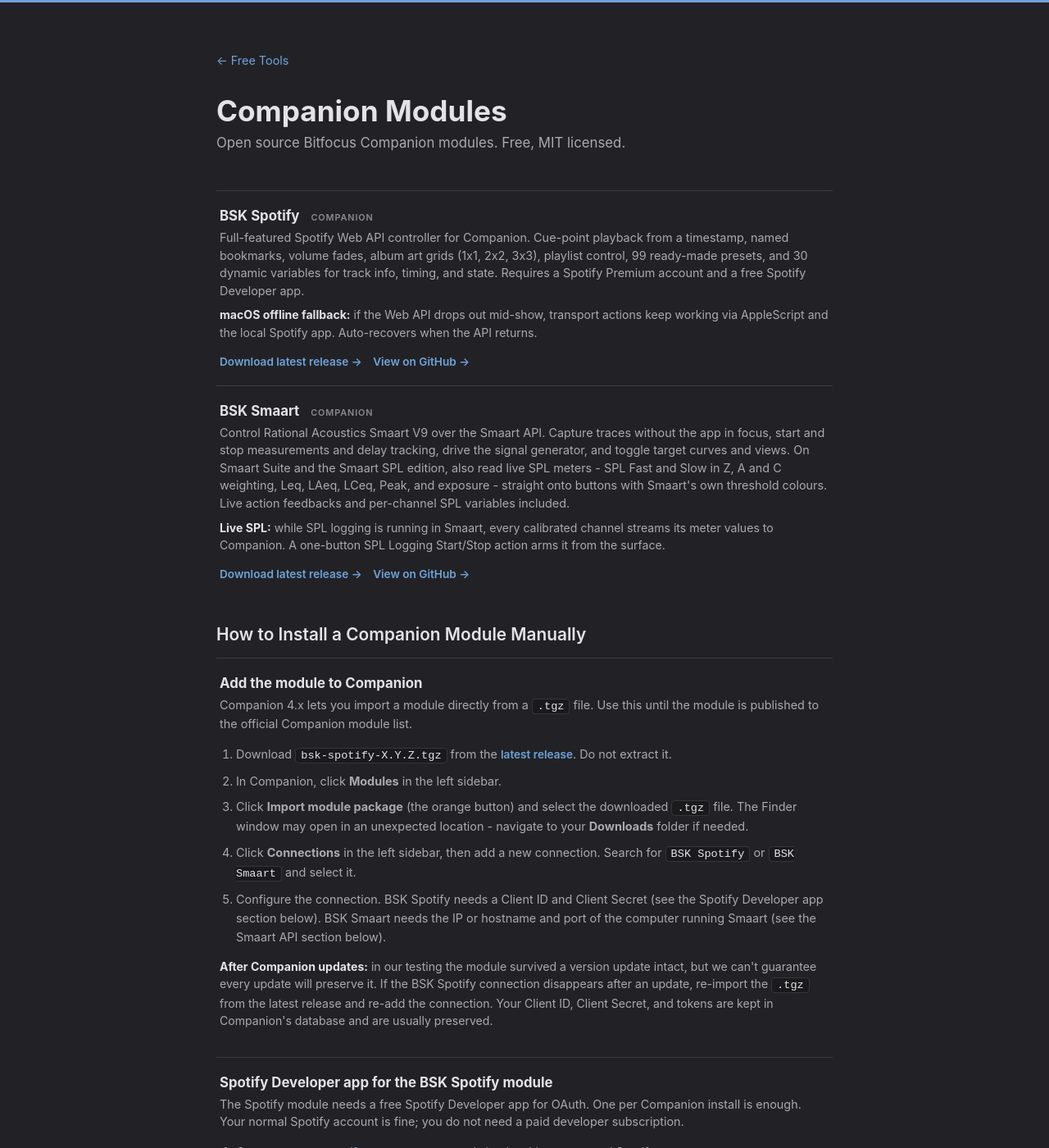
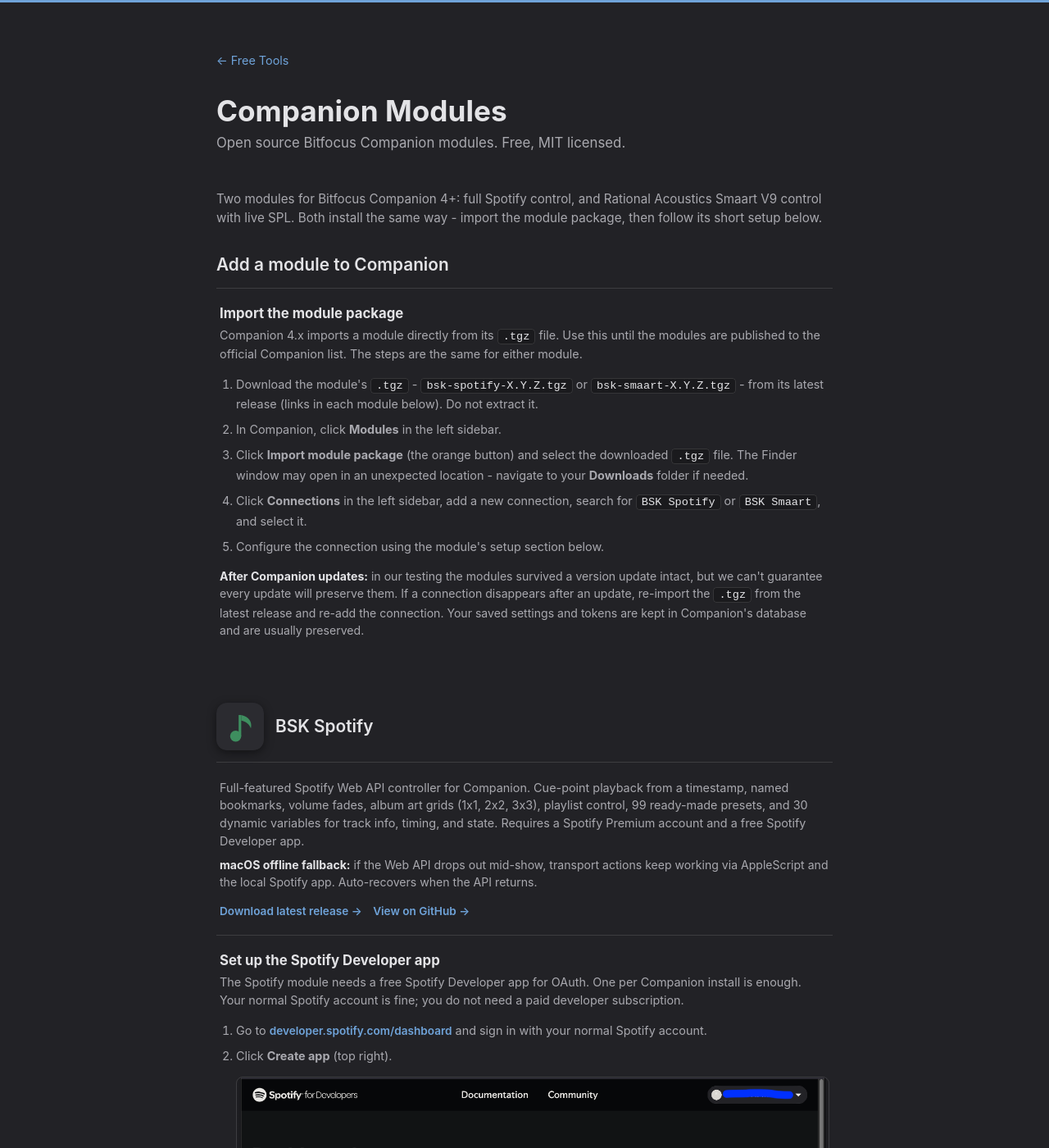
Before and after one commit to BSKapps/bskapps.github.io, a Jekyll site: the page tools/companion/index.html, which Jekyll copies as it is, in a window 1280 px wide and 1400 px high. Shown: the whole window at 82% size. Built offline with Jekyll 4.4.1, drawn with Linux system fonts in a browser that asks for light colours; some of the changed text lies outside the part shown.

Commit message:
Companion: one Companion Modules card with both module icons on home and Button Maker; regroup the Companion page by module

```diff
--- a/tools/companion/index.html
+++ b/tools/companion/index.html
@@ -21,39 +21,37 @@
         <h1>Companion Modules</h1>
         <p class="tagline">Open source Bitfocus Companion modules. Free, MIT licensed.</p>
 
+        <p class="section-desc">Two modules for Bitfocus Companion 4+: full Spotify control, and Rational Acoustics Smaart V9 control with live SPL. Both install the same way - import the module package, then follow its short setup below.</p>
+
+        <h2 class="section-title" style="margin-top: 32px; margin-bottom: 16px;">Add a module to Companion</h2>
+
+        <div class="script-card setup">
+            <h3>Import the module package</h3>
+            <p>Companion 4.x imports a module directly from its <code>.tgz</code> file. Use this until the modules are published to the official Companion list. The steps are the same for either module.</p>
+            <ol class="steps">
+                <li>Download the module's <code>.tgz</code> - <code>bsk-spotify-X.Y.Z.tgz</code> or <code>bsk-smaart-X.Y.Z.tgz</code> - from its latest release (links in each module below). Do not extract it.</li>
+                <li>In Companion, click <strong>Modules</strong> in the left sidebar.</li>
+                <li>Click <strong>Import module package</strong> (the orange button) and select the downloaded <code>.tgz</code> file. The Finder window may open in an unexpected location - navigate to your <strong>Downloads</strong> folder if needed.</li>
+                <li>Click <strong>Connections</strong> in the left sidebar, add a new connection, search for <code>BSK Spotify</code> or <code>BSK Smaart</code>, and select it.</li>
+                <li>Configure the connection using the module's setup section below.</li>
+            </ol>
+            <p class="note-line" style="margin-top:14px;"><strong>After Companion updates:</strong> in our testing the modules survived a version update intact, but we can't guarantee every update will preserve them. If a connection disappears after an update, re-import the <code>.tgz</code> from the latest release and re-add the connection. Your saved settings and tokens are kept in Companion's database and are usually preserved.</p>
+        </div>
+
+        <div class="tile-head" style="margin-top: 44px; margin-bottom: 14px;">
+            <img class="tile-icon" src="/images/spotify-module-icon.svg" alt="BSK Spotify for Companion" width="58" height="58">
+            <h2 class="section-title" style="margin: 0;">BSK Spotify</h2>
+        </div>
+
         <div class="script-card">
-            <h3>BSK Spotify <span class="badge">Companion</span></h3>
             <p>Full-featured Spotify Web API controller for Companion. Cue-point playback from a timestamp, named bookmarks, volume fades, album art grids (1x1, 2x2, 3x3), playlist control, 99 ready-made presets, and 30 dynamic variables for track info, timing, and state. Requires a Spotify Premium account and a free Spotify Developer app.</p>
             <p class="note-line"><strong>macOS offline fallback:</strong> if the Web API drops out mid-show, transport actions keep working via AppleScript and the local Spotify app. Auto-recovers when the API returns.</p>
             <a class="download-link" href="https://github.com/BSKapps/companion-module-bsk-spotify/releases/latest" target="_blank" rel="noopener">Download latest release &rarr;</a>
             &nbsp; <a class="download-link" href="https://github.com/BSKapps/companion-module-bsk-spotify" target="_blank" rel="noopener">View on GitHub &rarr;</a>
         </div>
 
-        <div class="script-card">
-            <h3>BSK Smaart <span class="badge">Companion</span></h3>
-            <p>Control Rational Acoustics Smaart V9 over the Smaart API. Capture traces without the app in focus, start and stop measurements and delay tracking, drive the signal generator, and toggle target curves and views. On Smaart Suite and the Smaart SPL edition, also read live SPL meters - SPL Fast and Slow in Z, A and C weighting, Leq, LAeq, LCeq, Peak, and exposure - straight onto buttons with Smaart's own threshold colours. Live action feedbacks and per-channel SPL variables included.</p>
-            <p class="note-line"><strong>Live SPL:</strong> while SPL logging is running in Smaart, every calibrated channel streams its meter values to Companion. A one-button SPL Logging Start/Stop action arms it from the surface.</p>
-            <a class="download-link" href="https://github.com/BSKapps/companion-module-bsk-smaart/releases/latest" target="_blank" rel="noopener">Download latest release &rarr;</a>
-            &nbsp; <a class="download-link" href="https://github.com/BSKapps/companion-module-bsk-smaart" target="_blank" rel="noopener">View on GitHub &rarr;</a>
-        </div>
-
-        <h2 class="section-title" style="margin-top: 32px; margin-bottom: 16px;">How to Install a Companion Module Manually</h2>
-
         <div class="script-card setup">
-            <h3>Add the module to Companion</h3>
-            <p>Companion 4.x lets you import a module directly from a <code>.tgz</code> file. Use this until the module is published to the official Companion module list.</p>
-            <ol class="steps">
-                <li>Download <code>bsk-spotify-X.Y.Z.tgz</code> from the <a class="download-link" href="https://github.com/BSKapps/companion-module-bsk-spotify/releases/latest" target="_blank" rel="noopener">latest release</a>. Do not extract it.</li>
-                <li>In Companion, click <strong>Modules</strong> in the left sidebar.</li>
-                <li>Click <strong>Import module package</strong> (the orange button) and select the downloaded <code>.tgz</code> file. The Finder window may open in an unexpected location - navigate to your <strong>Downloads</strong> folder if needed.</li>
-                <li>Click <strong>Connections</strong> in the left sidebar, then add a new connection. Search for <code>BSK Spotify</code> or <code>BSK Smaart</code> and select it.</li>
-                <li>Configure the connection. BSK Spotify needs a Client ID and Client Secret (see the Spotify Developer app section below). BSK Smaart needs the IP or hostname and port of the computer running Smaart (see the Smaart API section below).</li>
-            </ol>
-            <p class="note-line" style="margin-top:14px;"><strong>After Companion updates:</strong> in our testing the module survived a version update intact, but we can't guarantee every update will preserve it. If the BSK Spotify connection disappears after an update, re-import the <code>.tgz</code> from the latest release and re-add the connection. Your Client ID, Client Secret, and tokens are kept in Companion's database and are usually preserved.</p>
-        </div>
-
-        <div class="script-card setup">
-            <h3>Spotify Developer app for the BSK Spotify module</h3>
+            <h3>Set up the Spotify Developer app</h3>
             <p>The Spotify module needs a free Spotify Developer app for OAuth. One per Companion install is enough. Your normal Spotify account is fine; you do not need a paid developer subscription.</p>
             <ol class="steps">
                 <li>Go to <a class="download-link" href="https://developer.spotify.com/dashboard" target="_blank" rel="noopener">developer.spotify.com/dashboard</a> and sign in with your normal Spotify account.</li>
@@ -82,8 +80,20 @@
             <p class="note-line" style="margin-top:14px;"><strong>If Authenticate fails with "INVALID_CLIENT" or similar:</strong> the most common cause is the Redirect URI in your Spotify app does not match <code>http://127.0.0.1:4115/callback</code> exactly. Whitespace, https vs http, or a trailing slash will all break it. Double-check it appears in the Redirect URIs list and re-save the Spotify app if needed.</p>
         </div>
 
+        <div class="tile-head" style="margin-top: 44px; margin-bottom: 14px;">
+            <img class="tile-icon" src="/images/smaart-module-icon.svg" alt="BSK Smaart for Companion" width="58" height="58">
+            <h2 class="section-title" style="margin: 0;">BSK Smaart</h2>
+        </div>
+
+        <div class="script-card">
+            <p>Control Rational Acoustics Smaart V9 over the Smaart API. Capture traces without the app in focus, start and stop measurements and delay tracking, drive the signal generator, and toggle target curves and views. On Smaart Suite and the Smaart SPL edition, also read live SPL meters - SPL Fast and Slow in Z, A and C weighting, Leq, LAeq, LCeq, Peak, and exposure - straight onto buttons with Smaart's own threshold colours. Live action feedbacks and per-channel SPL variables included.</p>
+            <p class="note-line"><strong>Live SPL:</strong> while SPL logging is running in Smaart, every calibrated channel streams its meter values to Companion. A one-button SPL Logging Start/Stop action arms it from the surface.</p>
+            <a class="download-link" href="https://github.com/BSKapps/companion-module-bsk-smaart/releases/latest" target="_blank" rel="noopener">Download latest release &rarr;</a>
+            &nbsp; <a class="download-link" href="https://github.com/BSKapps/companion-module-bsk-smaart" target="_blank" rel="noopener">View on GitHub &rarr;</a>
+        </div>
+
         <div class="script-card setup">
-            <h3>Smaart API for the BSK Smaart module</h3>
+            <h3>Enable the Smaart API</h3>
             <p>The Smaart module talks to Smaart over its built-in API. No account or developer app is needed, you just enable the API in Smaart.</p>
             <ol class="steps">
                 <li>In Smaart, open <strong>Options &gt; Preferences &gt; API</strong>.</li>
```
Also changed, not shown: buttonmaker/index.html (+4 -14 lines), index.html (+3 -14 lines).
